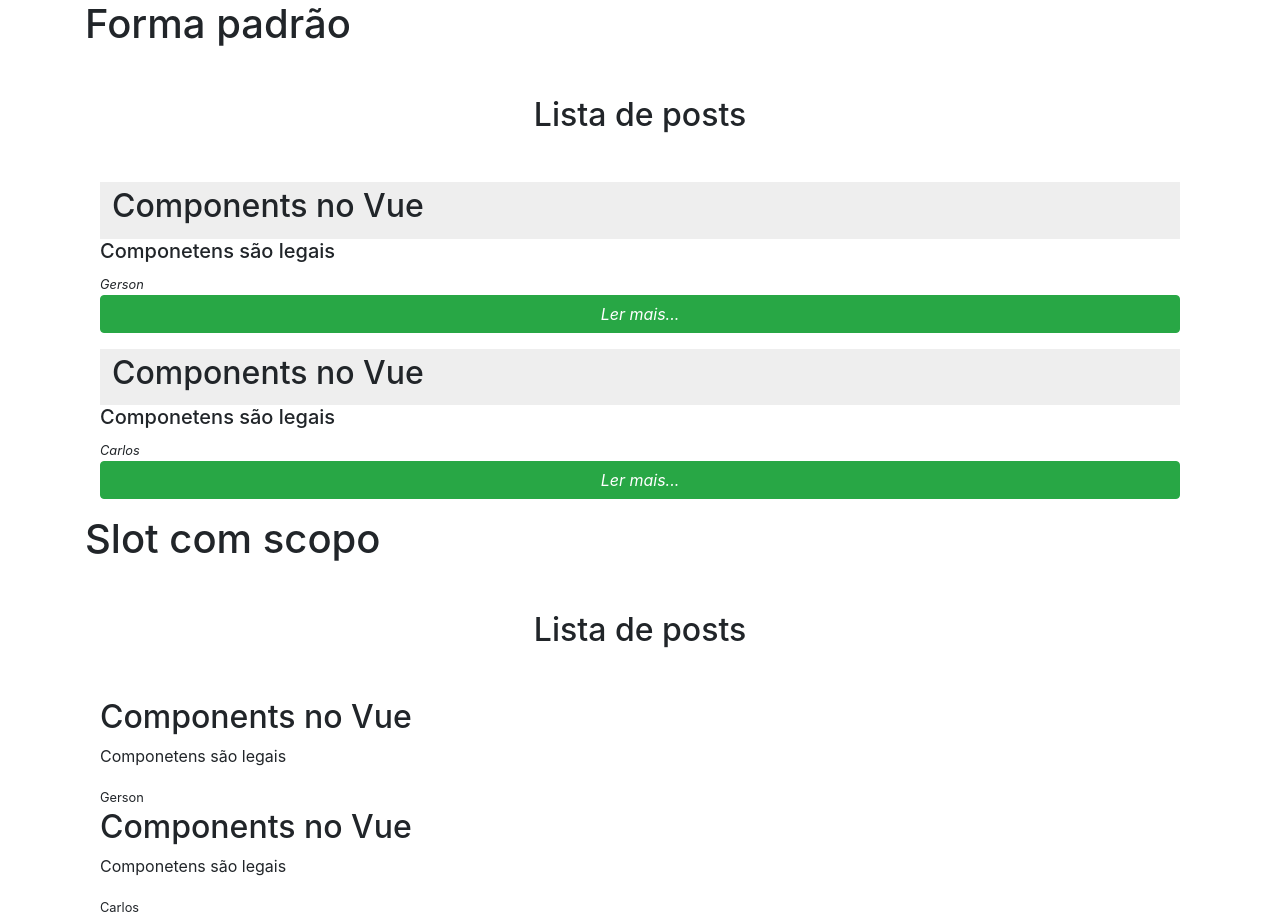
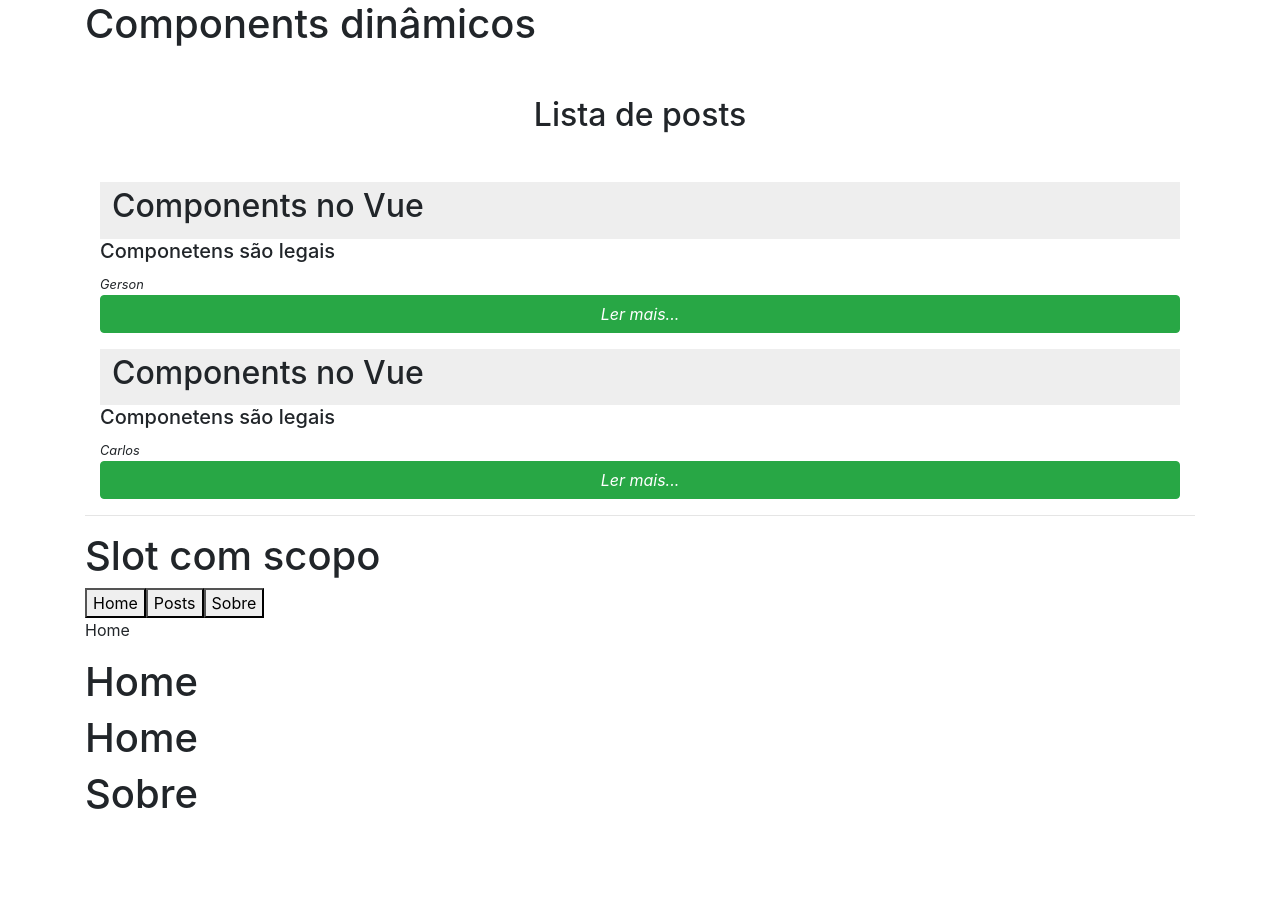
Before and after one commit to gbarros1994/slots-vue, a Vue app: page / in a window 1280 px wide. After the commit the page ends 826 px from the top, so only its background shows below. Built offline with nearby package versions, Linux system fonts and the light colour scheme.

Commit message:
components dinamicos

```diff
--- a/src/App.vue
+++ b/src/App.vue
@@ -1,34 +1,59 @@
 <template>
   <div id="app" class="container">
 
-    <h1>Forma padrão</h1>
+    <h1>Components dinâmicos</h1>
     <PostsLista :posts="posts"/>
 
+    <hr>
+
     <h1>Slot com scopo</h1>
-    <PostsLista :posts="posts">
+
+    <button @click="componetSelecionado = 'Home'">Home</button>
+    <button @click="componetSelecionado = 'PostsLista'">Posts</button>
+    <button @click="componetSelecionado = 'Sobre'">Sobre</button>
+
+    <p> {{ componetSelecionado }}</p>
+
+    <component :is="componetSelecionado"
+    v-bind="propsAtuais"></component>
+
+    <Home/>
+    <Sobre/>
+    <!-- <PostsLista :posts="posts">
       <template slot-scope="{ meuPost }">
         <h2>{{ meuPost.titulo }}</h2>
         <p>{{ meuPost.conteudo }}</p>
         <small>{{ meuPost.autor }}</small>
       </template>
-    </PostsLista>
+    </PostsLista> -->
 
   </div>
 </template>
 
 <script>
+import Home from './components/Home.vue'
 import PostsLista from './components/PostsLista.vue'
+import Sobre from './components/Sobre.vue'
+
 export default {
   components: {
-    PostsLista
+    Home,
+    PostsLista,
+    Sobre
   },
   data() {
     return {
+      componetSelecionado: 'Home',
       posts: [
         { id: 1, titulo: 'Components no Vue', conteudo: 'Componetens são legais', autor: 'Gerson'},
         { id: 2, titulo: 'Components no Vue', conteudo: 'Componetens são legais', autor: 'Carlos'}
       ]
     }
   },
+  computed: {
+    propsAtuais() {
+      return this.componetSelecionado === 'PostsLista' ? { posts : this.posts } : {}
+    }
+  },
 }
 </script>
--- /dev/null
+++ b/src/components/Home.vue
@@ -0,0 +1,5 @@
+<template>
+    <div>
+        <h1>Home</h1>
+    </div>
+</template>
--- /dev/null
+++ b/src/components/Sobre.vue
@@ -0,0 +1,5 @@
+<template>
+    <div>
+        <h1>Sobre</h1>
+    </div>
+</template>
```
